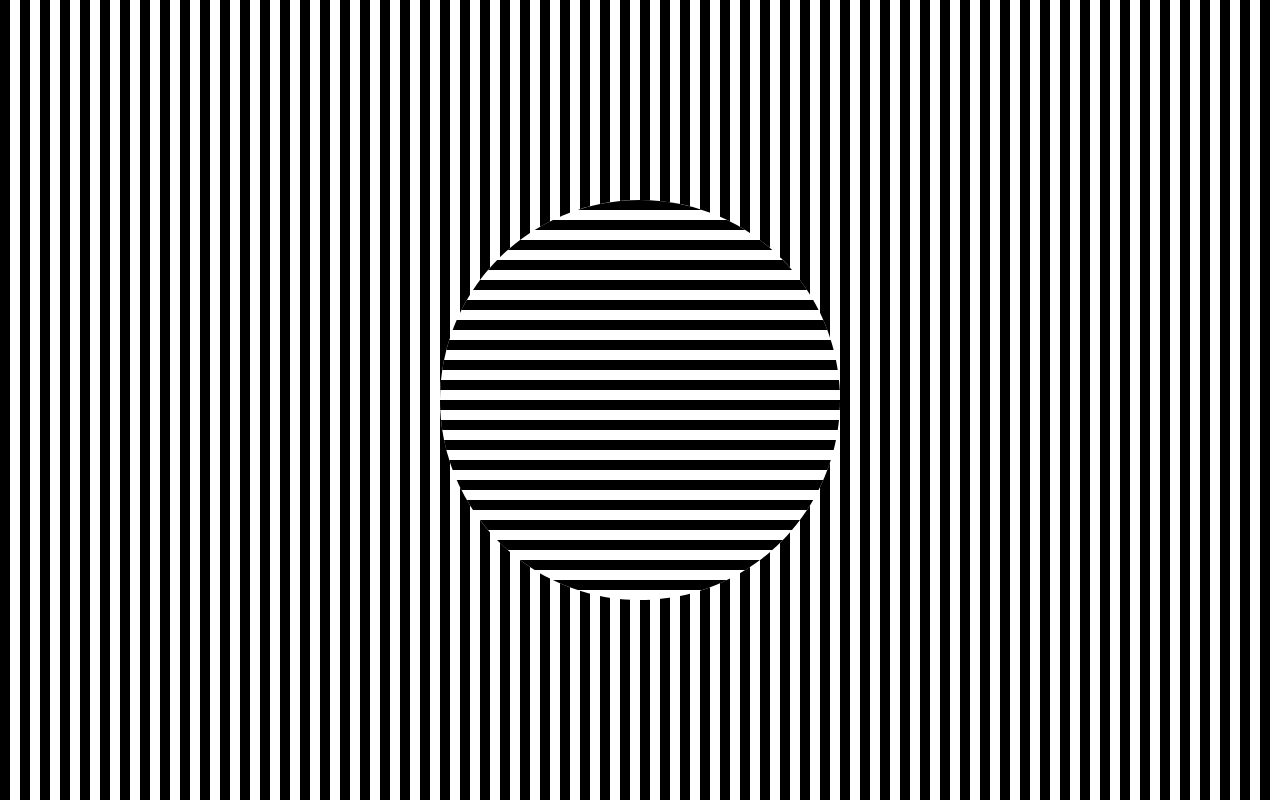
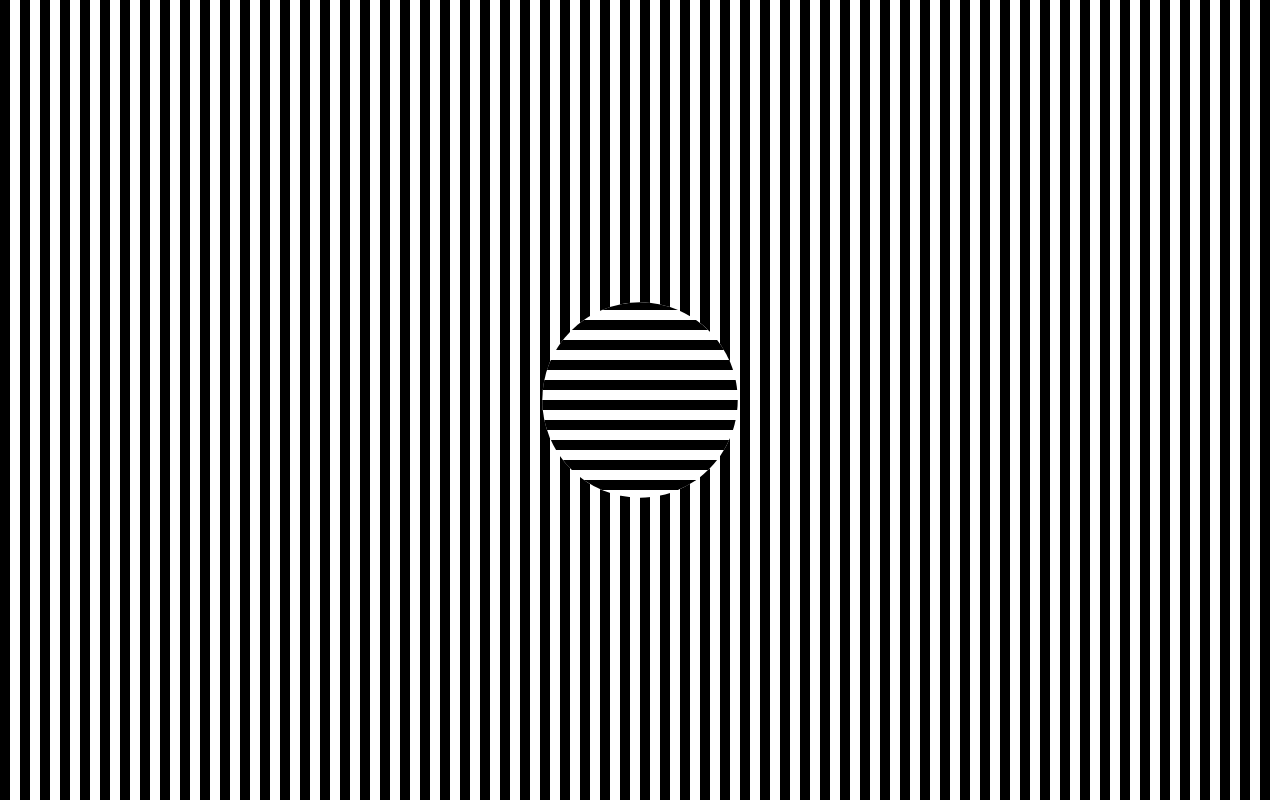
Before and after one commit to ize202/Sol-Lewitt-Art-using-D3, a plain HTML site: page index.html in a window 1280 px wide. Drawn offline with nearby package versions, Linux system fonts and the light colour scheme.

Commit message:
Using d3 symbols to create elaborate design

```diff
--- a/index.html
+++ b/index.html
@@ -32,7 +32,7 @@
         .attr('width', width)
         .attr('height', 10)
         .attr('class', 'horizontal')
-        .attr('mask', 'url(#circle-mask)')
+        .attr('mask', 'url(#mask-1)')
 
         svg
         .selectAll("rect.vertical")
@@ -42,13 +42,15 @@
         .attr('width', 10)
         .attr('height', height)
         .attr('class', 'vertical')
-        .attr('mask', 'url(#circle-mask-2)')
+        .attr('mask', 'url(#mask-2)')
 
         // Mask 1
+        const symbols = [d3.symbolCircle, d3.symbolCross, d3.symbolDiamond, d3.symbolSquare, d3.symbolStar, d3.symbolTriangle, d3.symbolWye];
+
 
         const mask = svg
         .append('mask')
-        .attr('id', 'circle-mask')
+        .attr('id', 'mask-1')
 
         mask
         .append('rect')
@@ -56,18 +58,23 @@
         .attr('height', height)
         .attr('fill', 'black')
 
+        // Circle Symbol
+        let circle = d3.symbol()
+        .type(symbols[0])
+        .size(30000);
+
         mask
-        .append('circle')
-        .attr('cx', width / 2)
-        .attr('cy', height / 2)
-        .attr('r', 200)
+        .append('g')
+        .attr('transform', `translate(${width / 2}, ${height / 2})`)
+        .append('path')
+        .attr("d", circle())
         .attr('fill', 'white')
 
         // Mask 2
 
         const mask2 = svg
         .append('mask')
-        .attr('id', 'circle-mask-2')
+        .attr('id', 'mask-2')
 
         mask2
         .append('rect')
@@ -76,10 +83,10 @@
         .attr('fill', 'white')
 
         mask2
-        .append('circle')
-        .attr('cx', width / 2)
-        .attr('cy', height / 2)
-        .attr('r', 200)
+        .append('g')
+        .attr('transform', `translate(${width / 2}, ${height / 2})`)
+        .append('path')
+        .attr("d", circle())
         .attr('fill', 'black')
     </script>
 
```
